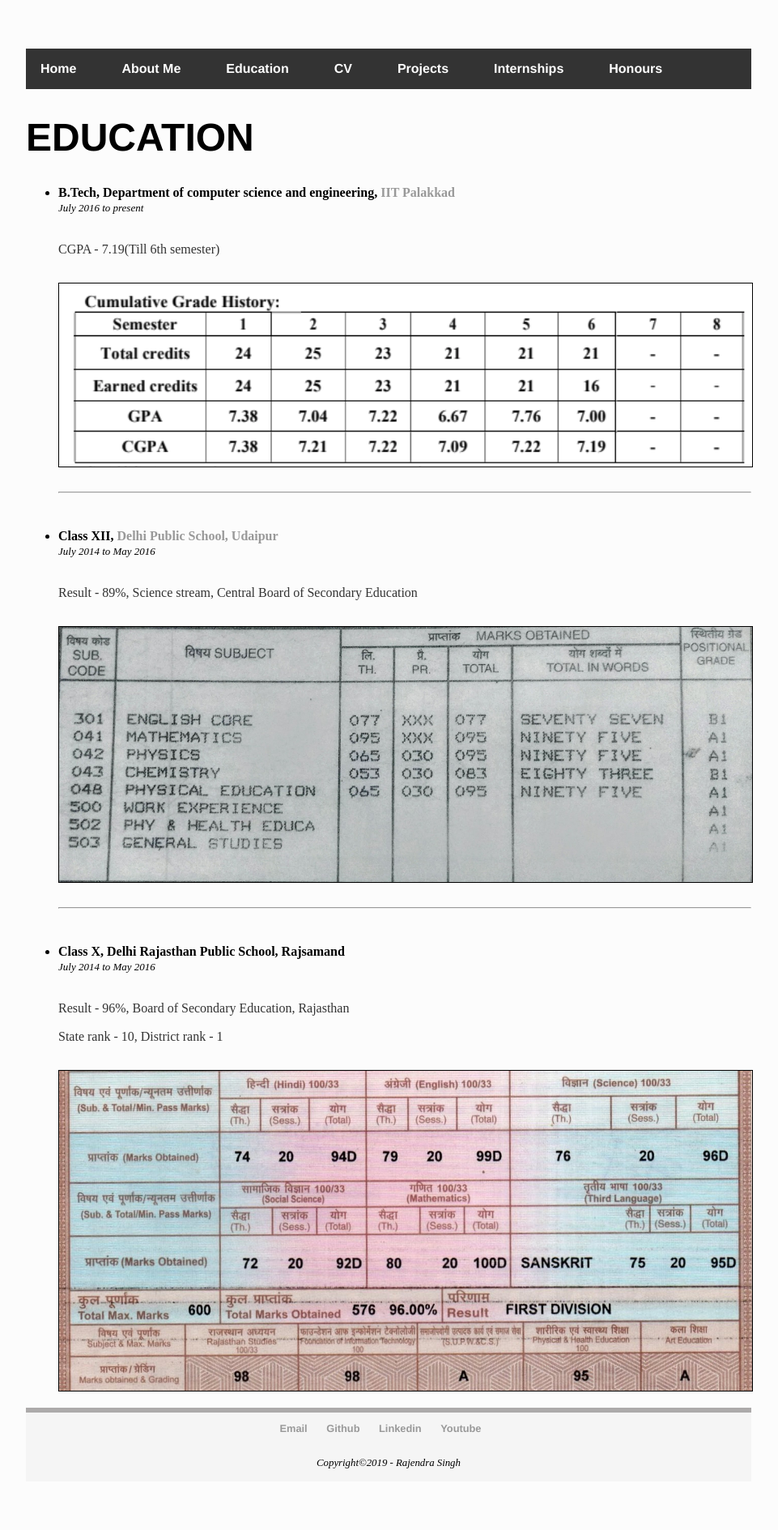
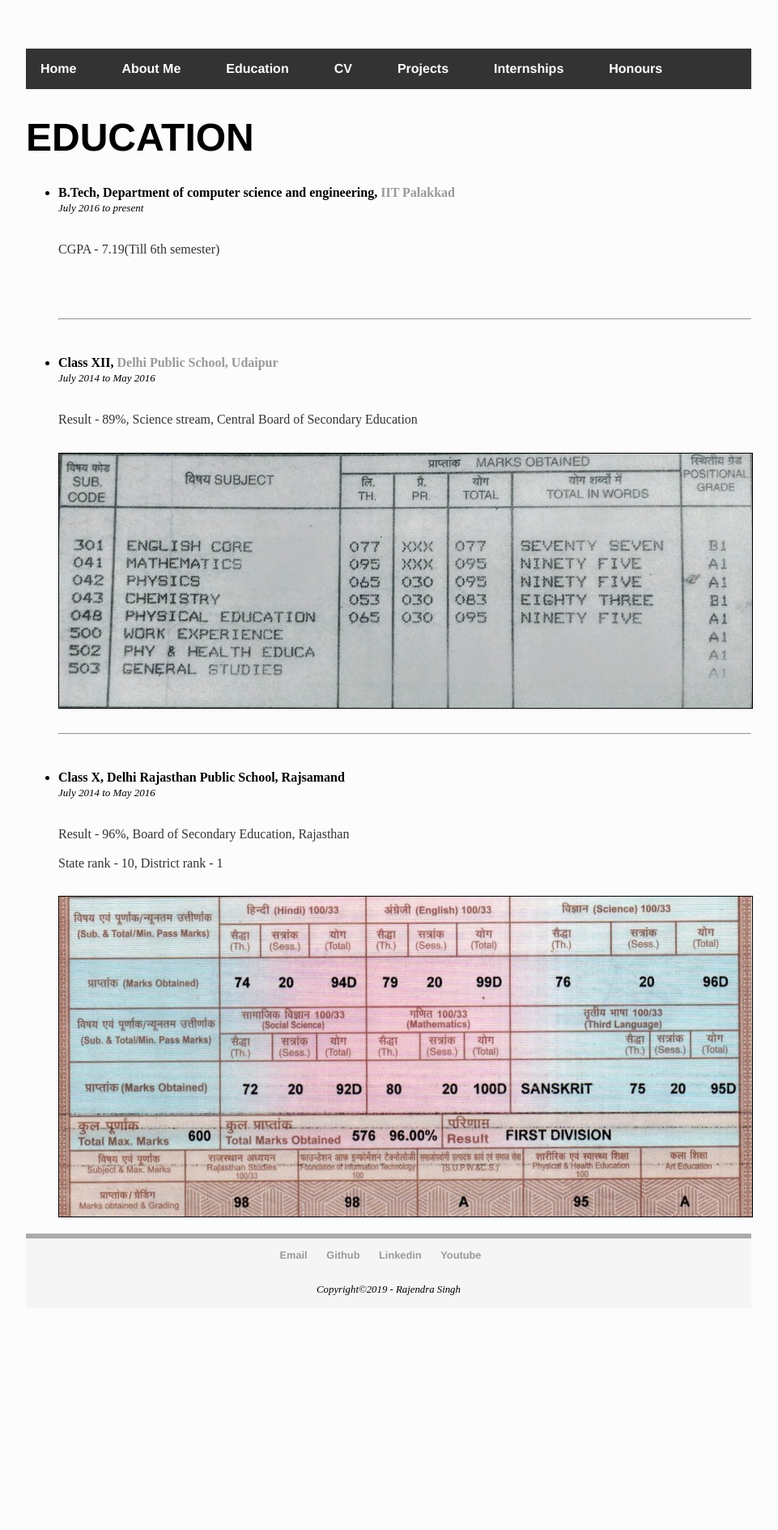
Before and after one commit to iamrajee/iamrajee.github.io, a Jekyll site: the page built from education/index.html, in a window 1280 px wide. Shown: the whole page at 81% size, without its empty margins (160-1121 px from the left). Built offline with Jekyll 4.4.1, drawn with Linux system fonts in a browser that asks for light colours; after the commit the page ends 1675 px from its top, so only the background shows below that.

Commit message:
Update index.html

```diff
--- a/education/index.html
+++ b/education/index.html
@@ -8,7 +8,7 @@
 		<li><b>B.Tech, Department of computer science and engineering, <a href="https://iitpkd.ac.in/">IIT Palakkad</a></b></li>
 		<font size="2"><em>July 2016 to present</em></font>
 		<p><font size="3">CGPA - 7.19(Till 6th semester)</font></p>
-		<img src="images/btechgrade.png" border="1" style='height: 100%; width: 100%; object-fit: contain'/>
+<!-- 		<img src="images/btechgrade.png" border="1" style='height: 100%; width: 100%; object-fit: contain'/> -->
 		<br/><br/><hr/><br/><br/>
 
 <!-- 		<b><li>IIT Jee Coaching, <a href="tps://www.allen.ac.in">Allen Institute, Kota</a></li></b>
```
